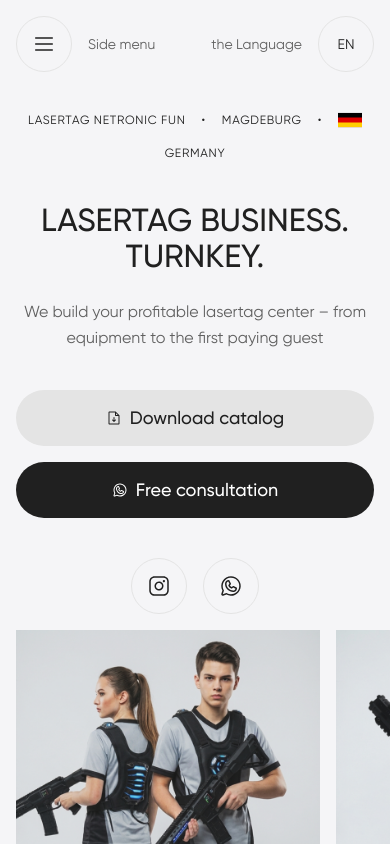
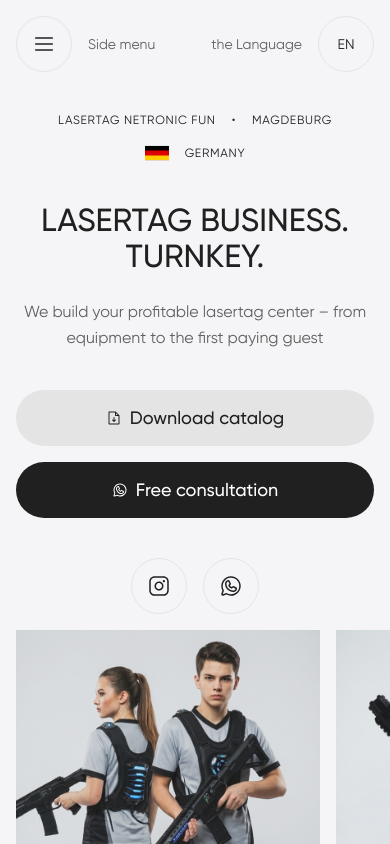
Before and after one commit to Montalmo/netronicfun, a Next.js app: page /en in a window 390 px wide. Shown: the top 844 px of the page. Built offline with nearby package versions, Linux system fonts and the light colour scheme.

Commit message:
fix Eyebrow adaptive

```diff
--- a/components/sections/Hero.tsx
+++ b/components/sections/Hero.tsx
@@ -8,6 +8,7 @@ import { IconButton } from "@/components/ui/IconButton";
 import { LanguageToggle } from "@/components/ui/LanguageToggle";
 import { type Locale } from "@/i18n/config";
 import { getDictionary } from "@/i18n/dictionaries";
+import { Eyebrow } from "@/components/sections/hero/Eyebrow";
 
 const INSTAGRAM_URL = "https://www.instagram.com/lasertagnetronicfun";
 const WHATSAPP_URL = "https://wa.me/491778522174";
@@ -48,20 +49,7 @@ export function Hero({ locale }: { locale: Locale }) {
 
         {/* Центр */}
         <div className="flex flex-col items-center gap-40 text-center lg:items-start lg:gap-56 lg:text-left">
-          <div className="flex flex-wrap items-center justify-center gap-16 text-caption uppercase text-primary lg:justify-start">
-            <span>{t.hero.eyebrowBrand}</span>
-            <span aria-hidden="true">•</span>
-            <span>{t.hero.eyebrowCity}</span>
-            <span aria-hidden="true">•</span>
-            <img
-              src="/icons/germany-flag.svg"
-              alt=""
-              width={24}
-              height={16}
-              className="h-16 w-24"
-            />
-            <span>{t.hero.eyebrowCountry}</span>
-          </div>
+          <Eyebrow locale={locale} />
 
           <div className="flex flex-col items-center gap-24 lg:items-start">
             <h1
--- /dev/null
+++ b/components/sections/hero/Eyebrow.tsx
@@ -0,0 +1,60 @@
+"use client";
+
+import { useLayoutEffect, useRef, useState } from "react";
+import { type Locale } from "@/i18n/config";
+import { getDictionary } from "@/i18n/dictionaries";
+
+export function Eyebrow({ locale }: { locale: Locale }) {
+  const t = getDictionary(locale);
+  const brandRef = useRef<HTMLSpanElement>(null);
+  const cityRef = useRef<HTMLSpanElement>(null);
+  const countryRef = useRef<HTMLSpanElement>(null);
+  const [hiddenDots, setHiddenDots] = useState<[boolean, boolean]>([false, false]);
+
+  useLayoutEffect(() => {
+    const check = () => {
+      const brand = brandRef.current?.offsetTop ?? 0;
+      const city = cityRef.current?.offsetTop ?? 0;
+      const country = countryRef.current?.offsetTop ?? 0;
+      setHiddenDots([city > brand, country > city]);
+    };
+    check();
+    window.addEventListener("resize", check);
+    return () => window.removeEventListener("resize", check);
+  }, [locale]);
+
+  return (
+    <div className="flex flex-wrap items-center justify-center gap-16 text-caption uppercase text-primary lg:justify-start">
+      <span ref={brandRef} className="whitespace-nowrap">
+        {t.hero.eyebrowBrand}
+      </span>
+
+      <span aria-hidden="true" className={hiddenDots[0] ? "hidden" : undefined}>
+        •
+      </span>
+
+      <span ref={cityRef} className="whitespace-nowrap">
+        {t.hero.eyebrowCity}
+      </span>
+
+      <span aria-hidden="true" className={hiddenDots[1] ? "hidden" : undefined}>
+        •
+      </span>
+
+      {/* Прапор + країна — неподільний блок */}
+      <span
+        ref={countryRef}
+        className="inline-flex items-center gap-16 whitespace-nowrap"
+      >
+        <img
+          src="/icons/germany-flag.svg"
+          alt=""
+          width={24}
+          height={16}
+          className="h-16 w-24"
+        />
+        <span>{t.hero.eyebrowCountry}</span>
+      </span>
+    </div>
+  );
+}
--- a/components/ui/Preloader.tsx
+++ b/components/ui/Preloader.tsx
@@ -60,6 +60,7 @@ export function Preloader() {
           alt=""
           fill
           priority
+          sizes="280px"
           className="object-contain opacity-30 grayscale"
         />
 
@@ -69,6 +70,7 @@ export function Preloader() {
           alt="Netronic Fun"
           fill
           priority
+          sizes="280px"
           className="animate-preloader-reveal object-contain"
         />
 
```
Also changed, not shown: 1 other file (tests, documents, lock files or other folders).
